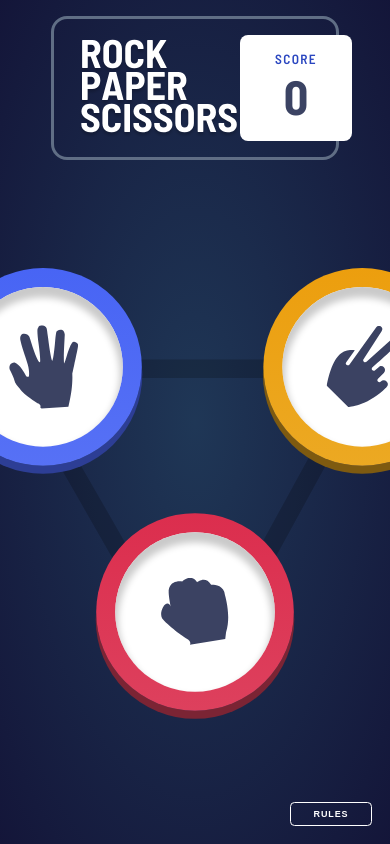
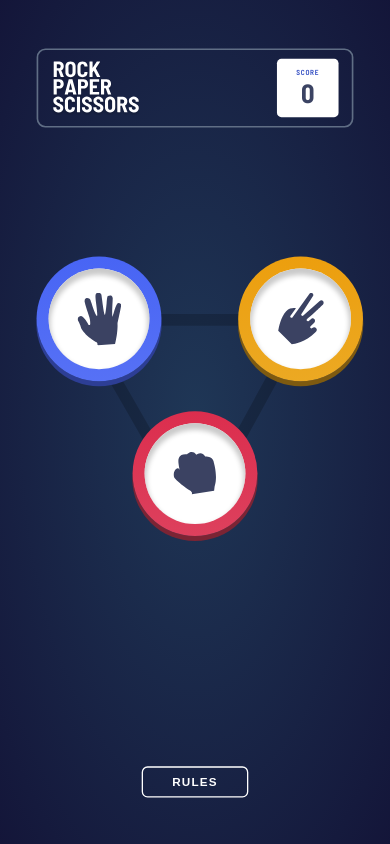
Before and after one commit to smccourtb/rock-paper-scissors, a React (Create React App) app: page / in a window 390 px wide. Shown: the top 844 px of the page. Built offline with nearby package versions, Linux system fonts and the light colour scheme.

Commit message:
add mobile styling

```diff
--- a/src/App.css
+++ b/src/App.css
@@ -28,3 +28,108 @@
   width: 65%;
   flex-grow:1;
 }
+
+@media screen and (max-width: 1150px) {
+  .result-container{
+    transform:scale(.9) !important;
+  }
+  .result-show{
+    order:3;
+  }
+  .header-container {
+    width:80% !important;
+    transform:scale(1) !important;
+
+  }
+
+  .player, .opponent {
+    /* transform:scale(.6) !important; */
+    width:50% !important;
+    justify-content:center !important;
+  }
+}
+
+@media screen and (max-width: 900px) {
+  .player, .opponent {
+    transform:scale(.8) !important;
+    width:50% !important;
+  }
+
+  .player-before, .opponent-before {
+    transform: scale(.7) !important;
+    margin: 0 !important;
+  }
+
+  .chosen-opponent {
+    justify-content: center !important;
+  }
+
+  .result {
+    order:3;
+  }
+}
+
+
+
+@media screen and (max-width: 575px) {
+  .res{
+    width: 85%;
+  }
+
+  .ch {
+    margin:0;
+  }
+  .result-show{
+    order:3;
+    padding:0 !important;
+    transform:scale(1.5) !important;
+  }
+  .result {
+    width:100% !important;
+    order: 3;
+  }
+  .player, .opponent {
+    transform:scale(.7) !important;
+    justify-content:center !important;
+    align-items:center !important;
+    /* width:50% !important; */
+  }
+  .picked-player, .picked-opponent {
+    order:2;
+  }
+
+  /* .shadow {
+    margin-bottom: 4em !important;
+    margin-bottom: 1.5em;
+  } */
+
+  .choice {
+    transform: scale(.6) !important;
+  }
+
+  .win-player, .win-opponent {
+    margin-bottom: 8em !important;
+    z-index:-1 !important;
+
+  }
+  .player-before, .opponent-before {
+    transform:scale(.7) !important;
+    width:50%;
+
+  }
+
+  footer {
+    justify-content: center !important;
+    padding-bottom: 2em !important;
+  }
+
+  .rules-btn {
+    transform:scale(1.3) !important;
+  }
+
+  .header-container {
+    width:110% !important;
+    transform:scale(.55) !important;
+
+  }
+}
```
